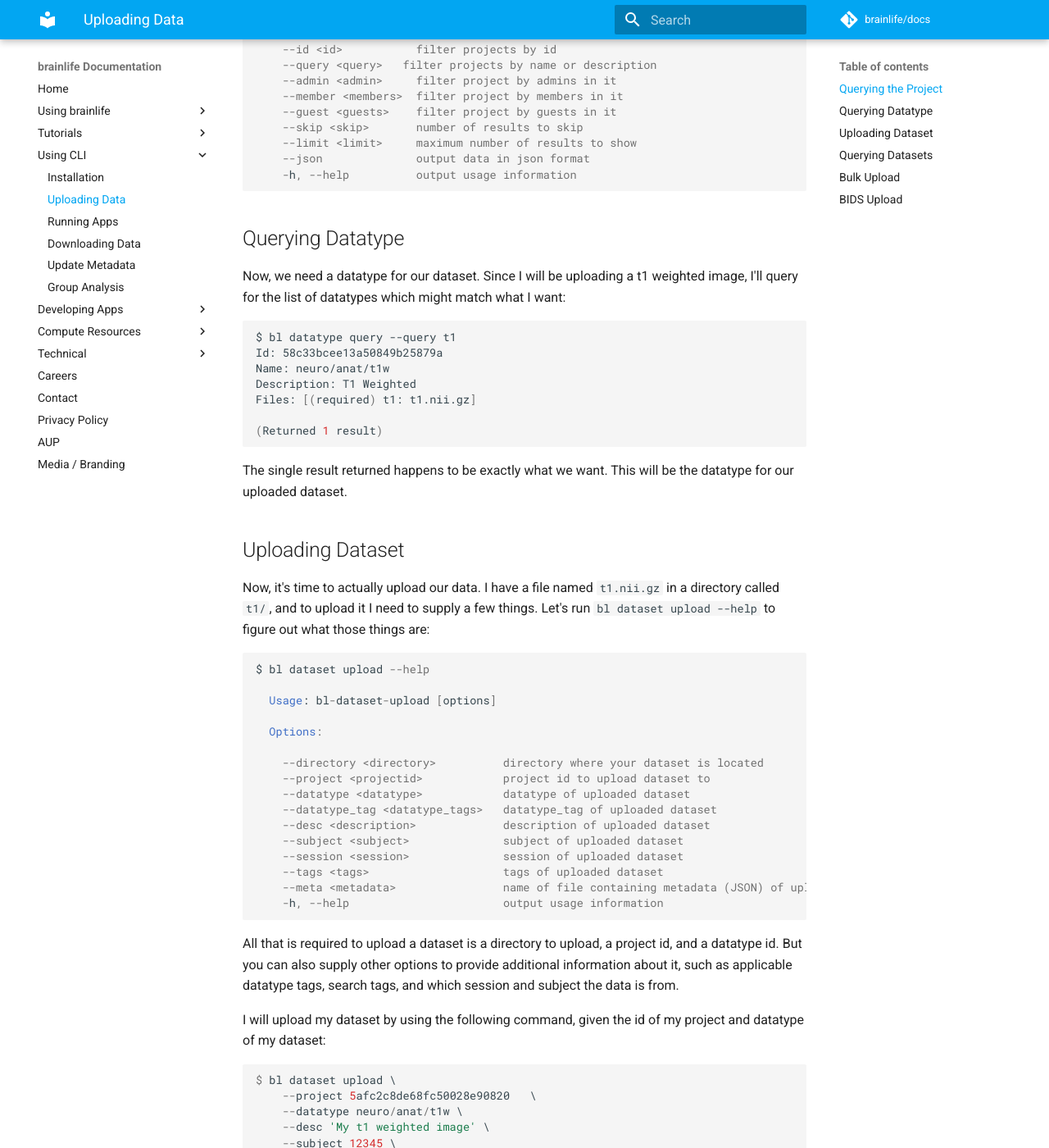
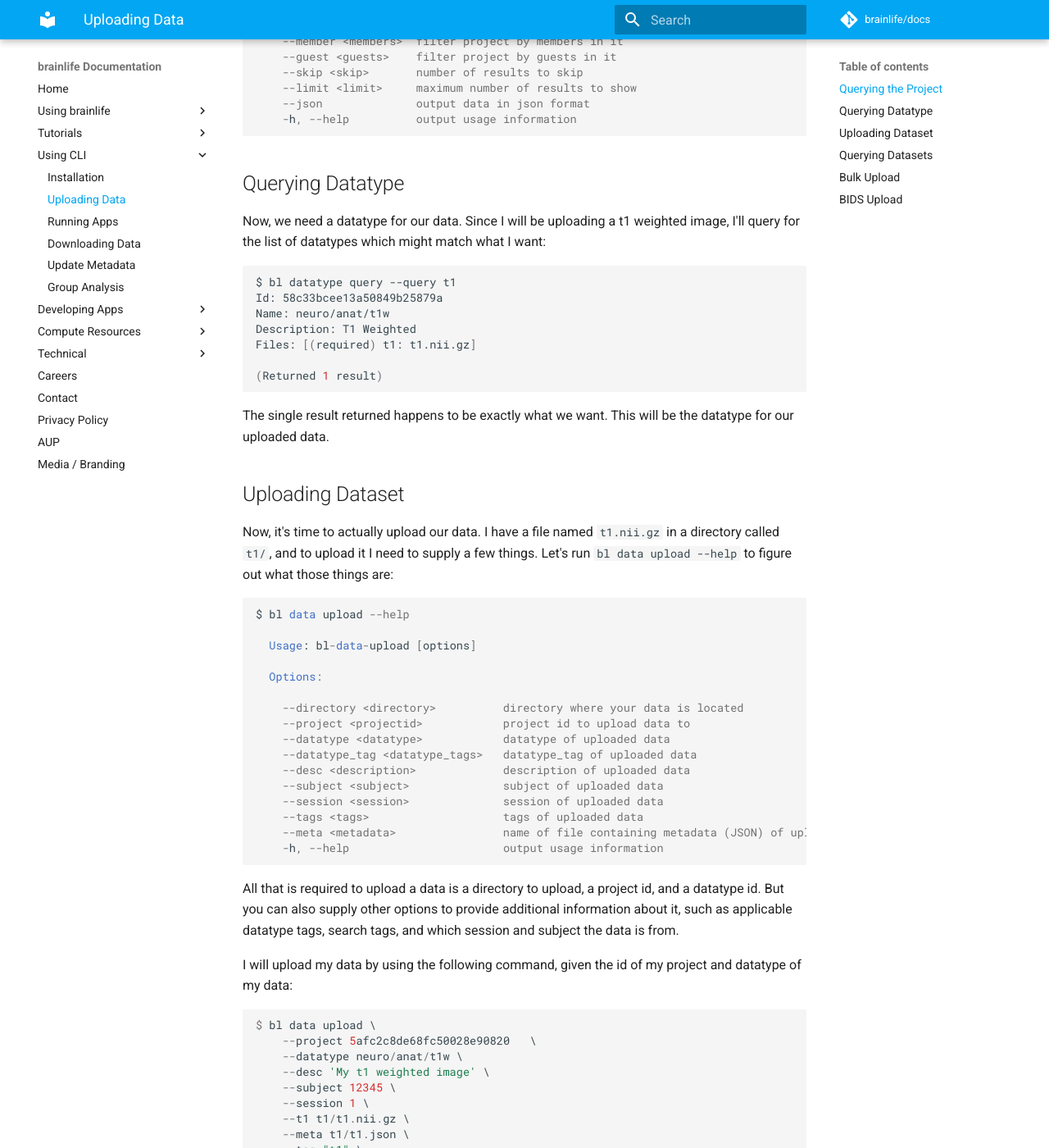
Before and after one commit to brainlife/docs, an MkDocs documentation site: the page built from docs/cli/upload.md, in a window 1280 px wide and 1400 px high, scrolled down 1279 px. Shown: the whole window at 82% size. Built offline with MkDocs 1.6.1 and Material for MkDocs 9.7.7, drawn with Linux system fonts in a browser that asks for light colours; comment, search, counter and statistics services are not loaded; some of the changed text lies outside the part shown.

Commit message:
replacing "dataset" terminlology with "data-object" or just "data"

````diff
--- a/docs/cli/upload.md
+++ b/docs/cli/upload.md
@@ -1,11 +1,9 @@
 !!! warning
     This is a draft. Comments are welcomed!
 
-# Uploading Datasets
+# Uploading Data
 
-In order to upload a dataset, brainlife requires that you supply a project and datatype associated with it.
-
-A datatype is used so that brainlife can guarantee that a certain type of dataset will always contain a given set of files. For example, the dataset we will be uploading–a t1 weighted image–must contain a file called 't1.nii.gz' in order to be successfully stored.
+In order to upload a data object, brainlife requires that you supply a project and datatype associated with it. For example, the data we will be uploading–a t1 weighted image–must contain a file called 't1.nii.gz' in order to be successfully stored.
 
 Before following along with this readme, you will need to make your own project on [brainlife.io](https://brainlife.io).
 
@@ -62,7 +60,7 @@
 
 ## Querying Datatype
 
-Now, we need a datatype for our dataset. Since I will be uploading a t1 weighted image, I'll query for the list of datatypes which might match what I want:
+Now, we need a datatype for our data. Since I will be uploading a t1 weighted image, I'll query for the list of datatypes which might match what I want:
 
 ```
 $ bl datatype query --query t1
@@ -74,37 +72,37 @@
 (Returned 1 result)
 ```
 
-The single result returned happens to be exactly what we want. This will be the datatype for our uploaded dataset.
+The single result returned happens to be exactly what we want. This will be the datatype for our uploaded data.
 
 ## Uploading Dataset
 
-Now, it's time to actually upload our data. I have a file named `t1.nii.gz` in a directory called `t1/`, and to upload it I need to supply a few things. Let's run `bl dataset upload --help` to figure out what those things are:
+Now, it's time to actually upload our data. I have a file named `t1.nii.gz` in a directory called `t1/`, and to upload it I need to supply a few things. Let's run `bl data upload --help` to figure out what those things are:
 
 ```
-$ bl dataset upload --help
+$ bl data upload --help
 
-  Usage: bl-dataset-upload [options]
+  Usage: bl-data-upload [options]
 
   Options:
 
-    --directory <directory>          directory where your dataset is located
-    --project <projectid>            project id to upload dataset to
-    --datatype <datatype>            datatype of uploaded dataset
-    --datatype_tag <datatype_tags>   datatype_tag of uploaded dataset
-    --desc <description>             description of uploaded dataset
-    --subject <subject>              subject of uploaded dataset
-    --session <session>              session of uploaded dataset
-    --tags <tags>                    tags of uploaded dataset
-    --meta <metadata>                name of file containing metadata (JSON) of uploaded dataset
+    --directory <directory>          directory where your data is located
+    --project <projectid>            project id to upload data to
+    --datatype <datatype>            datatype of uploaded data
+    --datatype_tag <datatype_tags>   datatype_tag of uploaded data
+    --desc <description>             description of uploaded data
+    --subject <subject>              subject of uploaded data
+    --session <session>              session of uploaded data
+    --tags <tags>                    tags of uploaded data
+    --meta <metadata>                name of file containing metadata (JSON) of uploaded data
     -h, --help                       output usage information
 ```
 
-All that is required to upload a dataset is a directory to upload, a project id, and a datatype id. But you can also supply other options to provide additional information about it, such as applicable datatype tags, search tags, and which session and subject the data is from.
+All that is required to upload a data is a directory to upload, a project id, and a datatype id. But you can also supply other options to provide additional information about it, such as applicable datatype tags, search tags, and which session and subject the data is from.
 
-I will upload my dataset by using the following command, given the id of my project and datatype of my dataset:
+I will upload my data by using the following command, given the id of my project and datatype of my data:
 
 ```
-$ bl dataset upload \
+$ bl data upload \
     --project 5afc2c8de68fc50028e90820   \
     --datatype neuro/anat/t1w \
     --desc 'My t1 weighted image' \
@@ -116,9 +114,9 @@
     --tag "image"
 ```
 
-Notice that I supplied `--tag` twice to add more than one search tag to my dataset. This works the same way with `datatype_tags`. --meta is optional but you should point to any "sidecar" json if you have one
+Notice that I supplied `--tag` twice to add more than one search tag to my data. This works the same way with `datatype_tags`. --meta is optional but you should point to any "sidecar" json if you have one
 
-You can upload datasets by specifying a single directory containing all of the files for its associated datatype (using `--directory`). However, you can also specify the path for each individual file id, as is done above (`--t1 t1/t1.nii.gz`, where `--t1` is the file id and `t1/t1.nii.gz` is the file to upload).
+You can upload data by specifying a single directory containing all of the files for its associated datatype (using `--directory`). However, you can also specify the path for each individual file id, as is done above (`--t1 t1/t1.nii.gz`, where `--t1` is the file id and `t1/t1.nii.gz` is the file to upload).
 
 ```
 Looking for /path/to/t1/t1.nii.gz
@@ -132,16 +130,16 @@
 
 ```
 Dataset successfully uploaded!
-Now registering dataset...
-Finished dataset registration!
+Now registering data ...
+Finished data-object registration!
 ```
 
 ## Querying Datasets
 
-Now that we've uploaded a dataset, we can view it by querying the list of datasets:
+Now that we've uploaded a data, we can view it by querying the list of data:
 
 ```
-$ bl dataset query --subject 12345
+$ bl data query --subject 12345
 
 Id: 5b031990251f5200274d9cc4
 Project: Test Project
@@ -180,8 +178,8 @@
 for type in CTRL PTNT; do
     for t1 in $(ls $type_*_T1W.nii.gz); do
         subject=${type}_${t1:4:3}
-        bl dataset upload --project $project --datatype neuro/dwi --subject $subject --dwi ${subject}_DWI.nii.gz --bvecs ${subject}.bvec --bvals ${subject}.bval
-        bl dataset upload --project $project --datatype neuro/anat/t1w --subject $subject --t1 $t1
+        bl data upload --project $project --datatype neuro/dwi --subject $subject --dwi ${subject}_DWI.nii.gz --bvecs ${subject}.bvec --bvals ${subject}.bval
+        bl data upload --project $project --datatype neuro/anat/t1w --subject $subject --t1 $t1
     done
 done
 ```
@@ -191,7 +189,7 @@
 
 ## BIDS Upload
 
-If you have datasets organized in a BIDS format, you can upload the entire datasets with a single command.
+If you have data organized in a BIDS format, you can upload the entire dataset with a single command.
 
 ```
 bl bids upload --tag test --project 5b031990251f5200274d9cc4 -d my_bids_dir
````
Also changed, not shown: docs/cli/app.md (+15 -15 lines), docs/cli/download.md (+1 -1 lines), docs/cli/group.md (+5 -5 lines), docs/cli/install.md (+12 -4 lines), docs/cli/update.md (+15 -15 lines).
